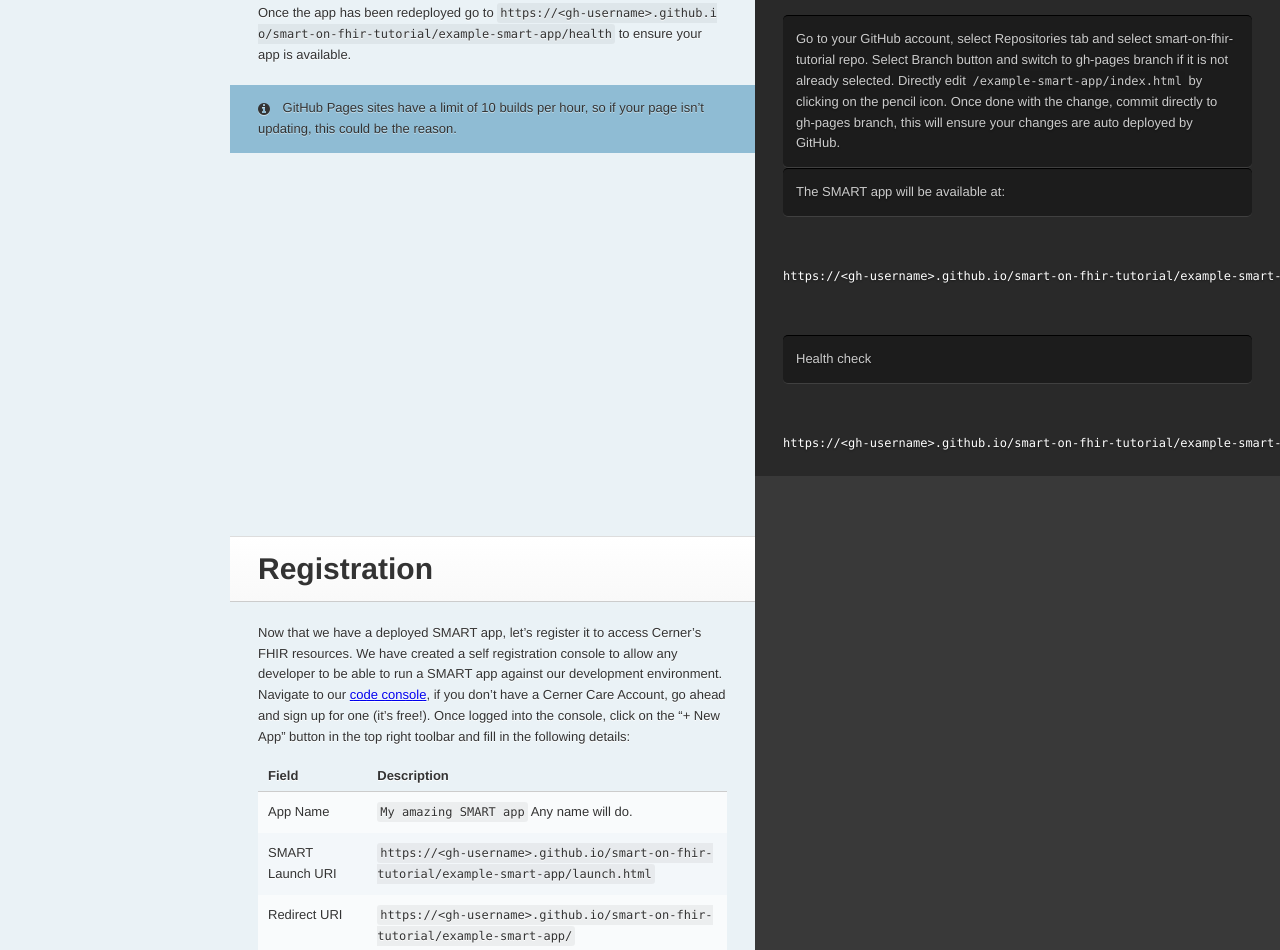
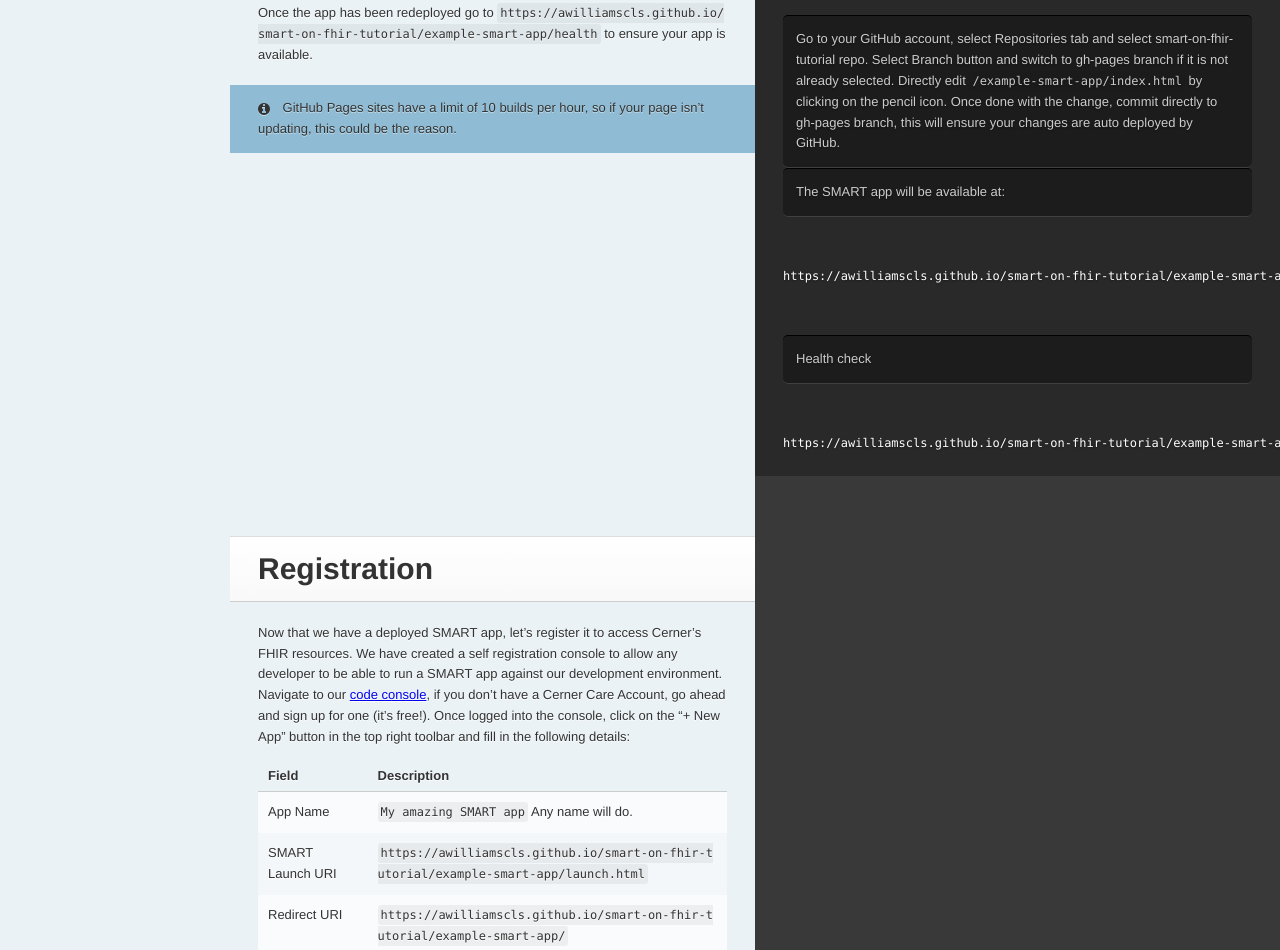
Before and after one commit to awilliamsCLS/SMART-on-FHIR-developer-tutorial, a plain HTML site: page index.html in a window 1280 px wide. Shown: the part 2133-3083 px from the top of the page. Drawn offline with Linux system fonts and the light colour scheme.

Commit message:
Update index.html

```diff
--- a/index.html
+++ b/index.html
@@ -189,13 +189,13 @@ This tutorial is designed to have a minimal footprint so we made the decision to
 
 <p>The SMART app will be available at:</p>
 </blockquote>
-<pre class="highlight plaintext"><code>https://&lt;gh-username&gt;.github.io/smart-on-fhir-tutorial/example-smart-app/
+<pre class="highlight plaintext"><code>https://awilliamscls.github.io/smart-on-fhir-tutorial/example-smart-app/
 </code></pre>
 
 <blockquote>
 <p>Health check</p>
 </blockquote>
-<pre class="highlight plaintext"><code>https://&lt;gh-username&gt;.github.io/smart-on-fhir-tutorial/example-smart-app/health
+<pre class="highlight plaintext"><code>https://awilliamscls.github.io/smart-on-fhir-tutorial/example-smart-app/health
 </code></pre>
 
 <p>For the purposes of this tutorial we will be hosting our SMART app through <a href="https://help.github.com/articles/what-is-github-pages">GitHub Pages</a>. GitHub Pages is a convenient way to host static or client rendered web sites.</p>
@@ -204,7 +204,7 @@ This tutorial is designed to have a minimal footprint so we made the decision to
 
 <p>Use GitHub UI to directly edit <code class="prettyprint">index.html</code>. Simply switch the branch to gh-pages, navigate to <code class="prettyprint">/example-smart-app/index.html</code> and click the pencil icon. Commit your changes to deploy.</p>
 
-<p>Once the app has been redeployed go to <code class="prettyprint">https://&lt;gh-username&gt;.github.io/smart-on-fhir-tutorial/example-smart-app/health</code> to ensure your app is available.</p>
+<p>Once the app has been redeployed go to <code class="prettyprint">https://awilliamscls.github.io/smart-on-fhir-tutorial/example-smart-app/health</code> to ensure your app is available.</p>
 
 <aside class="notice">
 GitHub Pages sites have a limit of 10 builds per hour, so if your page isn&rsquo;t updating, this could be the reason.
@@ -226,11 +226,11 @@ GitHub Pages sites have a limit of 10 builds per hour, so if your page isn&rsquo
 </tr>
 <tr>
 <td>SMART Launch URI</td>
-<td><code class="prettyprint">https://&lt;gh-username&gt;.github.io/smart-on-fhir-tutorial/example-smart-app/launch.html</code></td>
+<td><code class="prettyprint">https://awilliamscls.github.io/smart-on-fhir-tutorial/example-smart-app/launch.html</code></td>
 </tr>
 <tr>
 <td>Redirect URI</td>
-<td><code class="prettyprint">https://&lt;gh-username&gt;.github.io/smart-on-fhir-tutorial/example-smart-app/</code></td>
+<td><code class="prettyprint">https://awilliamscls.github.io/smart-on-fhir-tutorial/example-smart-app/</code></td>
 </tr>
 <tr>
 <td>App Type</td>
@@ -706,8 +706,8 @@ Once these relevant files and HTML tags are included inside each view of the app
 <li>In the <strong>Patient(s)</strong> section, click the drop down button to open a list of patients in a new pop up window. Select any patient and click &#39;OK&rsquo;. This should populate the patient ID in the field.</li>
 <li>In the <strong>Provider(s)</strong> section, click the drop down button to open a list of providers. Select any provider to populate the Provider ID in the field.</li>
 <li>For the purpose of this tutorial we will leave the <strong>Advanced</strong> options as is.</li>
-<li>In the <strong>Launch</strong> section, use the following value but replace <code class="prettyprint">&lt;gh-username&gt;</code> with your GitHub username for <strong>App Launch URL</strong>:
-https://<code class="prettyprint">&lt;gh-username&gt;</code>.github.io/smart-on-fhir-tutorial/example-smart-app/launch-smart-sandbox.html</li>
+<li>In the <strong>Launch</strong> section, use the following value but replace <code class="prettyprint">awilliamscls</code> with your GitHub username for <strong>App Launch URL</strong>:
+https://<code class="prettyprint">awilliamscls</code>.github.io/smart-on-fhir-tutorial/example-smart-app/launch-smart-sandbox.html</li>
 <li>Note: Currently, the <a href="https://launch.smarthealthit.org">SMART App Launcher</a> does not check/validate the <code class="prettyprint">client_id</code> field. So, any value for <code class="prettyprint">client_id</code> is fine. If/when this changes, or when working with other authorization servers, please update the <code class="prettyprint">client_id</code> field in <code class="prettyprint">launch-smart-sandbox.html</code> file.</li>
 <li>Now launch the app by clicking on the green &#39;Launch App!&rsquo; button to see your app opened in the simulated EHR with the patient data.</li>
 </ul>
@@ -755,7 +755,7 @@ https://<code class="prettyprint">&lt;gh-username&gt;</code>.github.io/smart-on-
 </tr>
 <tr>
 <td>Redirect URI</td>
-<td><code class="prettyprint">https://&lt;gh-username&gt;.github.io/smart-on-fhir-tutorial/example-smart-app/</code></td>
+<td><code class="prettyprint">https://awilliamscls.github.io/smart-on-fhir-tutorial/example-smart-app/</code></td>
 </tr>
 <tr>
 <td>App Type</td>
@@ -821,12 +821,12 @@ https://<code class="prettyprint">&lt;gh-username&gt;</code>.github.io/smart-on-
 <blockquote>
 <p>Launch URL:</p>
 </blockquote>
-<pre class="highlight plaintext"><code>  https://&lt;gh-username&gt;.github.io/smart-on-fhir-tutorial/example-smart-app/launch-patient.html?iss=https://fhir-myrecord.sandboxcerner.com/dstu2/0b8a0111-e8e6-4c26-a91c-5069cbc6b1ca
+<pre class="highlight plaintext"><code>  https://awilliamscls.github.io/smart-on-fhir-tutorial/example-smart-app/launch-patient.html?iss=https://fhir-myrecord.sandboxcerner.com/dstu2/0b8a0111-e8e6-4c26-a91c-5069cbc6b1ca
 </code></pre>
 
 <p>Since this app is a standalone app, it does not need to be launched by the EHR (code console).</p>
 
-<p>Replace <code class="prettyprint">&lt;gh-username&gt;</code> with your GitHub&rsquo;s username. Then, enter the URL above into the browser, the browser should redirect to the login page. You can use patients&rsquo; credentials listed in the first post in this <a href="https://groups.google.com/forum/#!topic/cerner-fhir-developers/edPUbVPIag0">discussion</a>.</p>
+<p>Replace <code class="prettyprint">awilliamscls</code> with your GitHub&rsquo;s username. Then, enter the URL above into the browser, the browser should redirect to the login page. You can use patients&rsquo; credentials listed in the first post in this <a href="https://groups.google.com/forum/#!topic/cerner-fhir-developers/edPUbVPIag0">discussion</a>.</p>
 
 <p>Once you authenticated and authorized the app, the app should load with Patient and Observation data.</p>
 
```
